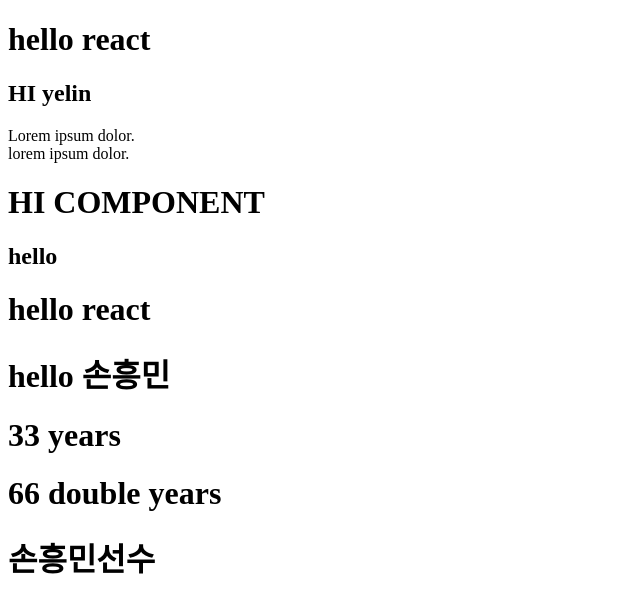
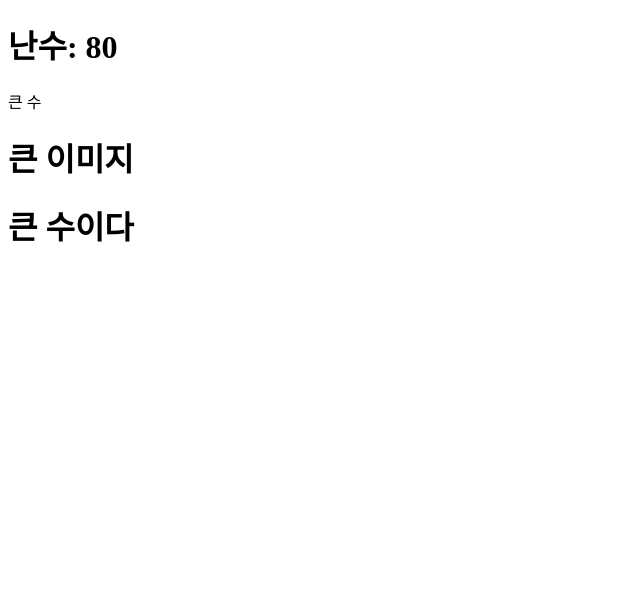
Before and after one commit to yel106/react20231031, a React (Create React App) app: page / in a window 1280 px wide. Shown: the top 612 px of the page, without its empty margins (0-640 px from the left). Built offline with nearby package versions, Linux system fonts and the light colour scheme.

Commit message:
jsx의 {}에서 간단한 연산자 활용 &&, ||

```diff
--- a/src/App.js
+++ b/src/App.js
@@ -1,50 +1,26 @@
 function App() {
-  // jsx에서 태그 사용시 꼭 종료태그를 작성해야함
-  return (
-    <div>
-      <h1>hello react</h1>
-      <h2>HI yelin</h2>
-      <p>
-        Lorem ipsum dolor.
-        <br /> lorem ipsum dolor.
-      </p>
-      <MyComp />
-      <MyCompo2 />
-    </div>
-  );
-}
+  // 1~100
+  const number = Math.ceil(Math.random() * 100);
+  const isLarge = number > 50;
+  const isSmall = number <= 50;
 
-// built-in component는 소문자로 시작
-// component명은 꼭 대문자로 시작해야함
-function MyComp() {
-  // return에 jsx 코드 작성 가능
-  // 꼭 하나의 root tag가 존재해야 함
   return (
     <>
-      {/* 주석 사용법 */}
-      {/* fragment는 <></>  */}
-      <h1>HI COMPONENT</h1>
-      <h2>hello</h2>
+      <h1>난수: {number}</h1>
+      <div>{number > 50 ? "큰 수" : "작은 수"}</div>
+      <div>{number > 50 ? <BigImage /> : <SmallImage />}</div>
+      <div>{isLarge && <h1>큰 수이다</h1>}</div>
+      <div>{isLarge || <h1>작은 수이다.</h1>} </div>
     </>
   );
 }
 
-function MyCompo2() {
-  let name = "손흥민";
-  let age = 33;
+function BigImage() {
+  return <h1>큰 이미지</h1>;
+}
 
-  // {}: jsx에서 js 코드 작성하기 위한 기호
-  // {}를 쓰면 자바스크립트 코드로 인식함
-  return (
-    <>
-      <h1>hello react</h1>
-      <h1>hello {name}</h1>
-      <h1>{age} years</h1>
-      <h1>{age * 2} double years</h1>
-      <h1>{name + "선수"}</h1>
-      {/* 그래서 주석이 이렇게 생김 */}
-    </>
-  );
+function SmallImage() {
+  return <h3>작은 이미지</h3>;
 }
 
 export default App;
```
